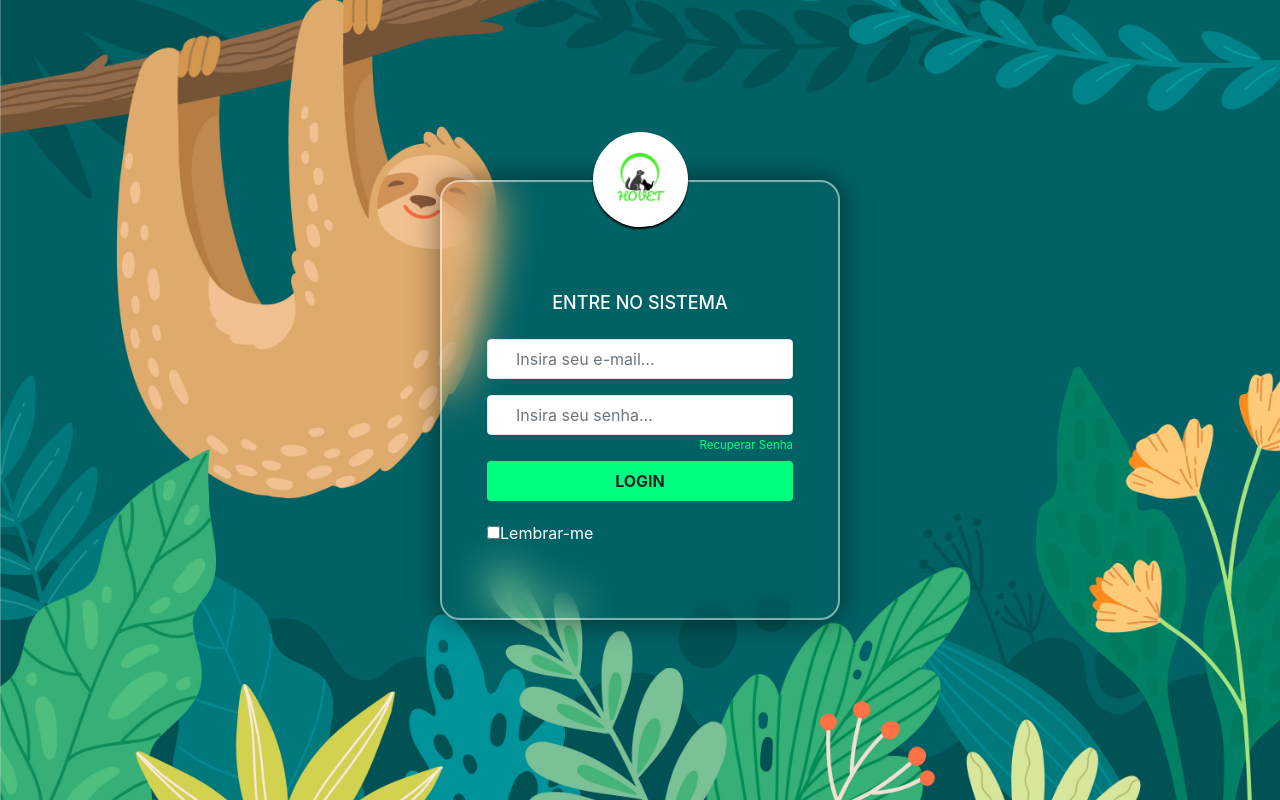
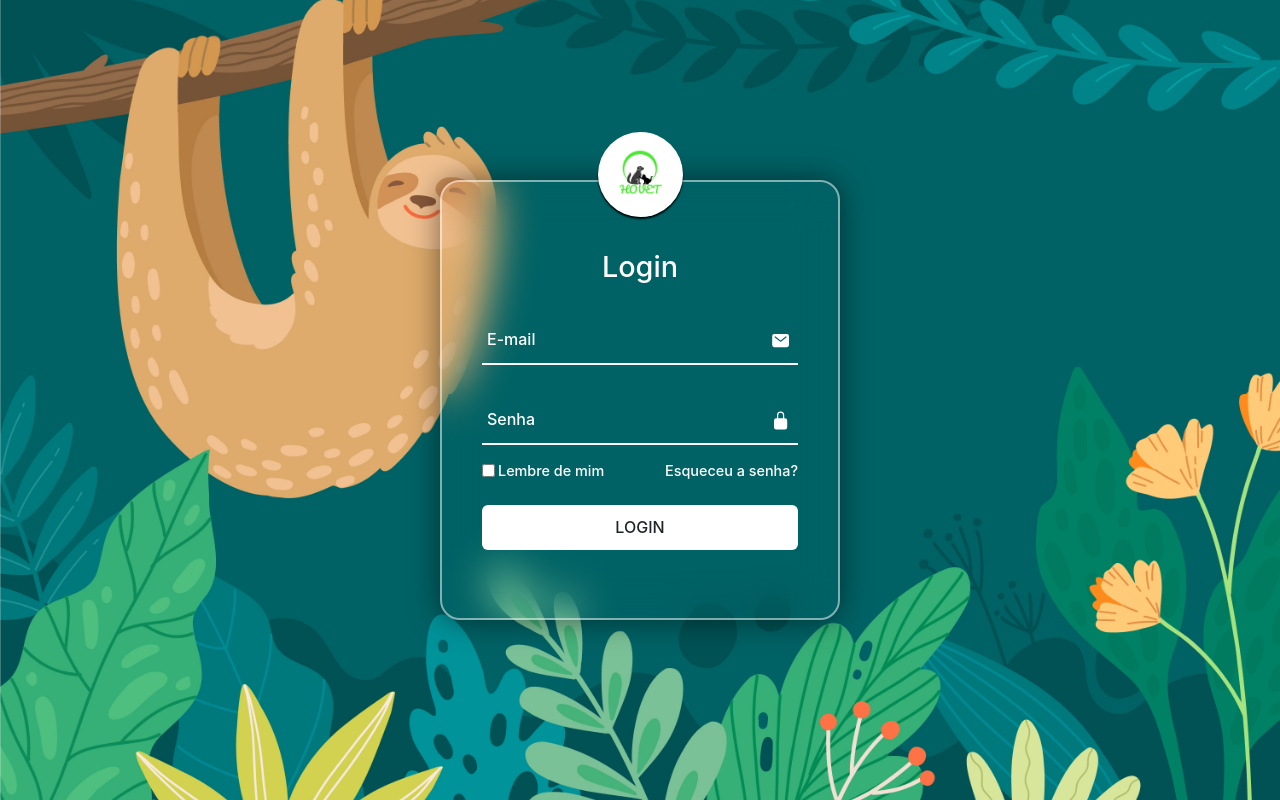
Before and after one commit to ocaioedu27/hovet, a PHP site: page / in a window 1280 px wide. Run offline with PHP 8.4, Linux system fonts and the light colour scheme.

Commit message:
ajustes no painel de login e conexao com o banco para login

```diff
--- a/css/login.css
+++ b/css/login.css
@@ -23,77 +23,114 @@ body{
    align-items: center;
 }
 
-.login-form .logo{
+.wrapper .form-box{
+   width: 100%;
+   padding: 40px;
+}
+
+.form-box h2{
+   font-size: 1.8em;
+   text-align: center;
+}
+
+.input-box{
+   position: relative;
+   width: 100%;
+   height: 50px;
+   border-bottom: 2px solid #fff;
+   margin: 30px 0;
+}
+
+.input-box label{
+   position: absolute;
+   top: 50%;
+   left: 5px;
+   transform: translateY(-50%);
+   font-size: 1em;
+   color: #fff;
+   font-weight: 500;
+   pointer-events: none;
+   transition: .5s;
+}
+
+.input-box input:focus~label,
+.input-box input:focus~label{
+   top: -5px;
+}
+
+.input-box input{
+   width: 100%;
+   height: 100%;
+   background: transparent;
+   border: none;
+   outline: none;
+   font-size: 1em;
+   color: #fff;
+   font-weight: 600;
+   padding: 0 35px 0 5px;
+}
+
+.input-box .icon{
+   position: absolute;
+   right: 8px;
+   font-size: 1.2em;
+   color: #fff;
+   line-height: 57px;
+}
+
+.remember-forgot{
+   font-size: .9em;
+   color: #fff;
+   font-weight: 500;
+   margin: -15px 0 15px;
+   display: flex;
+   justify-content: space-between;
+}
+
+.remember-forgot label{
+   display: flex;
+   align-items: center;
+}
+
+.remember-forgot label input{
+   accent-color: #fff;
+   margin-right: 3px;
+}
+
+.remember-forgot a {
+   color: #fff;
+   text-decoration: none;
+}
+
+.remember-forgot a:hover {
+   text-decoration: underline;
+}
+
+.btn {
+   width: 100%;
+   height: 45px;
+   background: #fff;
+   border: none;
+   outline: none;
+   border-radius: 6px;
+   cursor: pointer;
+   font-size: 1em;
+   font-weight: 500;
+}
+
+.logo{
    position: absolute;
    margin: 0 auto;
    left: 0;
    right: 0;
-   width: 95px;
-   height: 95px;
+   width: 85px;
+   height: 85px;
    top: -50px;
 }
 
-.login-form .logo img{
+.logo img{
    width: 100%;
    border-radius: 50% ;
    box-shadow: 0px 2px 2px rgba(0, 0, 0, 1.0);
 
 }
-.login-form h2{
-   font-size: 18px;
-   margin: 45px 0 25px ;
-}
-
-.form-control{
-   min-height: 40px;
-   background: #fff;
-   box-shadow: none !important;
-   border-color: #e3e3e3;
-   padding: 0.375rem 1.75rem;
-
-}
-.form-control:focus{
-border-color: #4F4F4F;
-}
-
-.form-control, .btn{
-   border-radius:4px;
-}
-
-.login-form .btn{
-font-size: 16px;
-font-weight: bold;
-background: #00FF7F;
-border: none;
-margin-bottom:20px ;
-}
-
-.login-form .btn:hover, .login-form .btn:focus{
-background: #A9A9A9;
-outline: none !important;
-
-}
-.login-form imput[type="checbox"]{
-   margin-top: 2px;
-
-}
-
-.login-form form a{
-   color: #00FF7F;
-   text-decoration: none;
-
-}
-
-.login-form form a:hover{
-   text-decoration: underline;
-}
-
-.clearfix {
-   display: flex;
-   gap: 12px;
-}
-
-.recuperar_senha {
-   font-size: 11.5px;
-   padding: 2px 0px 8px;
-}
--- a/index.php
+++ b/index.php
@@ -5,7 +5,7 @@
     <meta charset="utf-8">
     <meta name="viewport" content="width=device-width, initial-scale=1">
 
-    <title>HOVET</title>
+    <title>Hovet</title>
 
     <meta charset="utf-8">
 
@@ -21,38 +21,26 @@
 </head>
 
 <body>
-    <div class="wrapper">
-        <div class="login-form">
-            <div class="logo">
-                <img src="img/logo.png" alt="HOVET">
-            </div>
-            <form action="" method="post">
-                <h2 class="text-center">ENTRE NO SISTEMA
-                </h2>
+    <?php
+        //include_once ("login.php");
+    ?>
 
-                <div class="form-group">
-                    <input class="form-control" type="email" name="usuario" placeholder="Insira seu e-mail..." required>
-                </div>
+    <main>
+        <?php
+            $menuop = (isset($_GET["menuop"]))?$_GET["menuop"]:"login";
+            switch ($menuop) {
+                case 'login':
+                    include_once("login.php");
+                    break;
+                default:
+                    include_once("login.php");
+                    break;
+                }
+        ?>
+    </main>
 
-                <div class="form-group">
-                    <input class="form-control" type="password" name="senha" placeholder="Insira seu senha..." required>
-                    <div class="recuperar_senha">
-                        <a href="#" class="float-right">Recuperar Senha</a>
-                    </div>
-                </div>
-
-                <div class="form-group">
-                    <button class="btn btn=primary btn-lg btn-block" type="submit" name="btn-login"> LOGIN</button>
-                </div>
-
-                <div class="clearfix">
-                    <label class="float-left checkbox-inline" style="display: flex; align-items: center">
-                        <input type="checkbox">Lembrar-me</label>
-                </div>
-
-            </form>
-        </div>
-    </div>
+    <script type="module" src="https://unpkg.com/ionicons@5.5.2/dist/ionicons/ionicons.esm.js"></script>
+    <script nomodule src="https://unpkg.com/ionicons@5.5.2/dist/ionicons/ionicons.js"></script>
 </body>
 
 </html>
--- /dev/null
+++ b/login.php
@@ -0,0 +1,32 @@
+<div class="wrapper">
+    <div class="form-box login">
+        <div class="logo">
+            <img src="img/logo.png" alt="HOVET">
+        </div>
+        <h2>Login</h2>
+        <form action="autentica.php" method="post">
+
+            <div class="input-box">
+                <span class="icon">
+                    <ion-icon name="mail"></ion-icon>
+                </span>
+                <input type="email" name="e-mail"required>
+                <label>E-mail</label>
+            </div>
+
+            <div class="input-box">
+                <span class="icon">
+                    <ion-icon name="lock-closed"></ion-ion>
+                </span>
+                <input type="password" name="senha"required>
+                <label>Senha</label>
+            </div>
+
+            <div class="remember-forgot">
+                <label><input type="checkbox">Lembre de mim</label>
+                <a href="#">Esqueceu a senha?</a>
+            </div>
+            <button class="btn" type="submit" name="btn-login">LOGIN</button>
+        </form>
+    </div>
+</div>
--- a/painel-adm/deposito/editar_deposito.php
+++ b/painel-adm/deposito/editar_deposito.php
@@ -21,7 +21,7 @@ $dados = mysqli_fetch_assoc($result);
 
 <div class="container">
     <div class="cadastro_body">
-        <form class="form_cadastro" action="index.php?menuop=atualizar_insumo" method="post">
+        <form class="form_cadastro" action="index.php?menuop=atualizar_deposito" method="post">
             <div class="form-group">
                 <h4>Edição de Insumo no Depósito</h4>
             </div>
@@ -58,7 +58,7 @@ $dados = mysqli_fetch_assoc($result);
                 <input type="text" class="form-control" name="validadeInsumoDeposito" value="<?=$dados["validade"]?>" readonly>
             </div>
             <div class="form-group">
-                <input type="submit" value="Atualizar" name="btnAtualizarInsumo">
+                <input type="submit" value="Atualizar" name="btnAtualizarInsumoDeposito">
             </div>
         </form>
     </div>
```
Also changed, not shown: db/autentica.php (added, +36 -0 lines), painel-adm/deposito/atualizar_deposito.php (+19 -0 lines), 1 other file.
